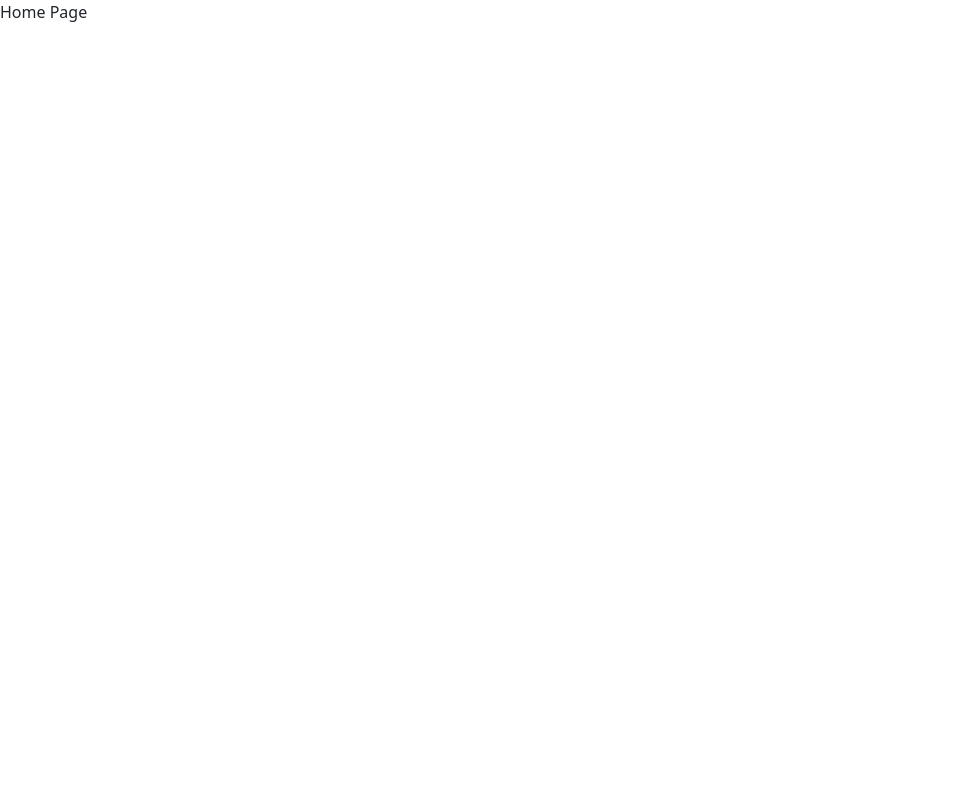
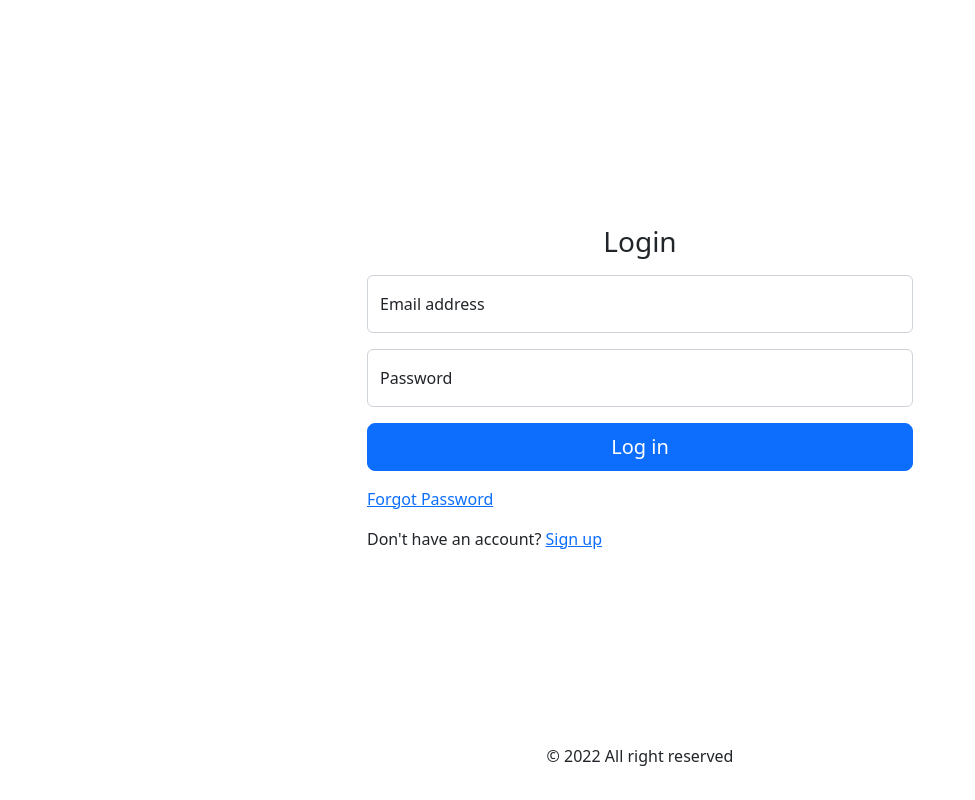
Before and after one commit to Nulimitz/react-advanced-auth, a React (Create React App) app in the folder client/: page /login in a window 1280 px wide. Shown: the whole page, without its empty margins (0-975 px from the left). Built offline with nearby package versions, Linux system fonts and the light colour scheme.

Commit message:
Added layout and auth pages

```diff
--- a/client/package.json
+++ b/client/package.json
@@ -1,15 +1,18 @@
 {
   "name": "client",
   "version": "0.1.0",
+  "proxy": "http://localhost:5000",
   "private": true,
   "dependencies": {
     "@testing-library/jest-dom": "^5.16.5",
     "@testing-library/react": "^13.3.0",
     "@testing-library/user-event": "^13.5.0",
+    "axios": "^0.27.2",
     "bootstrap": "^5.2.0",
     "bootstrap-icons": "^1.9.1",
     "react": "^18.2.0",
     "react-dom": "^18.2.0",
+    "react-router-dom": "^6.3.0",
     "react-scripts": "5.0.1",
     "web-vitals": "^2.1.4"
   },
--- /dev/null
+++ b/client/src/App.css
@@ -0,0 +1,10 @@
+:root {
+  --offcanvas-width: 270px;
+  --topNavbarHeight: 56px;
+}
+.fullpage {
+  display: flex;
+  justify-content: center;
+  align-items: center;
+  height: calc(100vh - var(--topNavbarHeight));
+}
--- a/client/src/App.js
+++ b/client/src/App.js
@@ -1,5 +1,25 @@
+import { BrowserRouter as Router, Routes, Route } from "react-router-dom";
+import "./App.css";
+import ResetPassword from "./pages/auth/ResetPassword";
+import ForgotPassword from "./pages/auth/ForgotPassword";
+import Login from "./pages/auth/Login";
+import Register from "./pages/auth/Register";
+import Error from "./pages/Error";
+import Home from "./pages/Home";
+
 function App() {
-  return <div className="">Home Page</div>;
+  return (
+    <Router>
+      <Routes>
+        <Route path="/" element={<Home />} />
+        <Route path="/login" element={<Login />} />
+        <Route path="/register" element={<Register />} />
+        <Route path="/forgotpassword" element={<ForgotPassword />} />
+        <Route path="/resetpassword/:resetToken" element={<ResetPassword />} />
+        <Route path="*" element={<Error />} />
+      </Routes>
+    </Router>
+  );
 }
 
 export default App;
--- /dev/null
+++ b/client/src/components/Footer.js
@@ -0,0 +1,11 @@
+function Footer() {
+  return (
+    <footer>
+      <div className="container text-center">
+        &copy; 2022 All right reserved
+      </div>
+    </footer>
+  );
+}
+
+export default Footer;
--- /dev/null
+++ b/client/src/components/Layout.js
@@ -0,0 +1,14 @@
+import Footer from "./Footer";
+import Navbar from "./Navbar";
+
+function Layout({ navbar, children }) {
+  return (
+    <>
+      {navbar && <Navbar />}
+      <main className={`${navbar ? "" : "fullpage"}`}>{children}</main>
+      <Footer />
+    </>
+  );
+}
+
+export default Layout;
--- /dev/null
+++ b/client/src/components/Navbar.js
@@ -0,0 +1,40 @@
+import React from "react";
+
+function Navbar() {
+  return (
+    <nav className="navbar navbar-expand-lg bg-transparent">
+      <div className="container-fluid">
+        <a className="navbar-brand" href="#">
+          Navbar
+        </a>
+        <button
+          className="navbar-toggler"
+          type="button"
+          data-bs-toggle="collapse"
+          data-bs-target="#navbarSupportedContent"
+          aria-controls="navbarSupportedContent"
+          aria-expanded="false"
+          aria-label="Toggle navigation"
+        >
+          <span className="navbar-toggler-icon"></span>
+        </button>
+        <div className="collapse navbar-collapse" id="navbarSupportedContent">
+          <ul className="navbar-nav ms-auto mb-2 mb-lg-0">
+            <li className="nav-item">
+              <a className="nav-link" aria-current="page" href="/register">
+                Sign up
+              </a>
+            </li>
+            <li className="nav-item">
+              <a className="nav-link" href="/login">
+                Log in
+              </a>
+            </li>
+          </ul>
+        </div>
+      </div>
+    </nav>
+  );
+}
+
+export default Navbar;
--- /dev/null
+++ b/client/src/pages/Error.js
@@ -0,0 +1,21 @@
+import Layout from "../components/Layout";
+
+function Error() {
+  return (
+    <Layout>
+      <div className="container">
+        <div className="row">
+          <div className="col-md-6 m-auto">
+            <div className="card">
+              <div className="card-body">
+                <h3 className="text-center text-danger">Error</h3>
+              </div>
+            </div>
+          </div>
+        </div>
+      </div>
+    </Layout>
+  );
+}
+
+export default Error;
--- /dev/null
+++ b/client/src/pages/Home.js
@@ -0,0 +1,7 @@
+import Layout from "../components/Layout";
+
+function Home() {
+  return <Layout>Home</Layout>;
+}
+
+export default Home;
--- /dev/null
+++ b/client/src/pages/auth/ForgotPassword.js
@@ -0,0 +1,32 @@
+import Layout from "../../components/Layout";
+
+function ForgotPassword() {
+  return (
+    <Layout>
+      <div className="container">
+        <div className="row mt-5">
+          <div className="col-md-6 m-auto">
+            <h3 className="mb-3 text-center">Forgot Password</h3>
+            <form>
+              <div class="form-floating mb-3">
+                <input
+                  type="email"
+                  class="form-control"
+                  id="email"
+                  placeholder="name@example.com"
+                />
+                <label for="email">Email address</label>
+              </div>
+
+              <button class="w-100 btn btn-lg btn-primary" type="submit">
+                Reset Password
+              </button>
+            </form>
+          </div>
+        </div>
+      </div>
+    </Layout>
+  );
+}
+
+export default ForgotPassword;
--- /dev/null
+++ b/client/src/pages/auth/Login.js
@@ -0,0 +1,46 @@
+import Layout from "../../components/Layout";
+
+function Login() {
+  return (
+    <Layout>
+      <div className="container">
+        <div className="row mt-5">
+          <div className="col-md-6 m-auto">
+            <h3 className="mb-3 text-center">Login</h3>
+            <form>
+              <div class="form-floating mb-3">
+                <input
+                  type="email"
+                  class="form-control"
+                  id="email"
+                  placeholder="name@example.com"
+                />
+                <label for="email">Email address</label>
+              </div>
+              <div class="form-floating mb-3">
+                <input
+                  type="password"
+                  class="form-control"
+                  id="password"
+                  placeholder="Password"
+                />
+                <label for="password">Password</label>
+              </div>
+              <button class="w-100 btn btn-lg btn-primary" type="submit">
+                Log in
+              </button>
+            </form>
+            <p className="mt-3">
+              <a href="/forgotpassword">Forgot Password</a>
+            </p>
+            <p className="mt-3">
+              Don't have an account? <a href="/register">Sign up</a>
+            </p>
+          </div>
+        </div>
+      </div>
+    </Layout>
+  );
+}
+
+export default Login;
--- /dev/null
+++ b/client/src/pages/auth/Register.js
@@ -0,0 +1,52 @@
+import Layout from "../../components/Layout";
+
+function Register() {
+  return (
+    <Layout>
+      <div className="container">
+        <div className="row mt-5">
+          <div className="col-md-6 m-auto">
+            <h3 className="mb-3 text-center">Register</h3>
+            <form>
+              <div class="form-floating mb-3">
+                <input
+                  type="text"
+                  class="form-control"
+                  id="username"
+                  placeholder="Username"
+                />
+                <label for="username">Username</label>
+              </div>
+              <div class="form-floating mb-3">
+                <input
+                  type="email"
+                  class="form-control"
+                  id="email"
+                  placeholder="name@example.com"
+                />
+                <label for="email">Email address</label>
+              </div>
+              <div class="form-floating mb-3">
+                <input
+                  type="password"
+                  class="form-control"
+                  id="password"
+                  placeholder="Password"
+                />
+                <label for="password">Password</label>
+              </div>
+              <button class="w-100 btn btn-lg btn-primary" type="submit">
+                Sign up
+              </button>
+            </form>
+            <p className="mt-3">
+              Already have an account? <a href="/login">Login here</a>
+            </p>
+          </div>
+        </div>
+      </div>
+    </Layout>
+  );
+}
+
+export default Register;
--- /dev/null
+++ b/client/src/pages/auth/ResetPassword.js
@@ -0,0 +1,40 @@
+import Layout from "../../components/Layout";
+
+function ResetPassword() {
+  return (
+    <Layout>
+      <div className="container">
+        <div className="row mt-5">
+          <div className="col-md-6 m-auto">
+            <h3 className="mb-3 text-center">Reset Password</h3>
+            <form>
+              <div class="form-floating mb-3">
+                <input
+                  type="password"
+                  class="form-control"
+                  id="password"
+                  placeholder="New Password"
+                />
+                <label for="email">New Password</label>
+              </div>
+              <div class="form-floating mb-3">
+                <input
+                  type="password"
+                  class="form-control"
+                  id="confirmpassword"
+                  placeholder="Confirm Password"
+                />
+                <label for="email">Confirm Password</label>
+              </div>
+              <button class="w-100 btn btn-lg btn-primary" type="submit">
+                Reset Password
+              </button>
+            </form>
+          </div>
+        </div>
+      </div>
+    </Layout>
+  );
+}
+
+export default ResetPassword;
```
Also changed, not shown: 2 other files (tests, documents, lock files or other folders).
